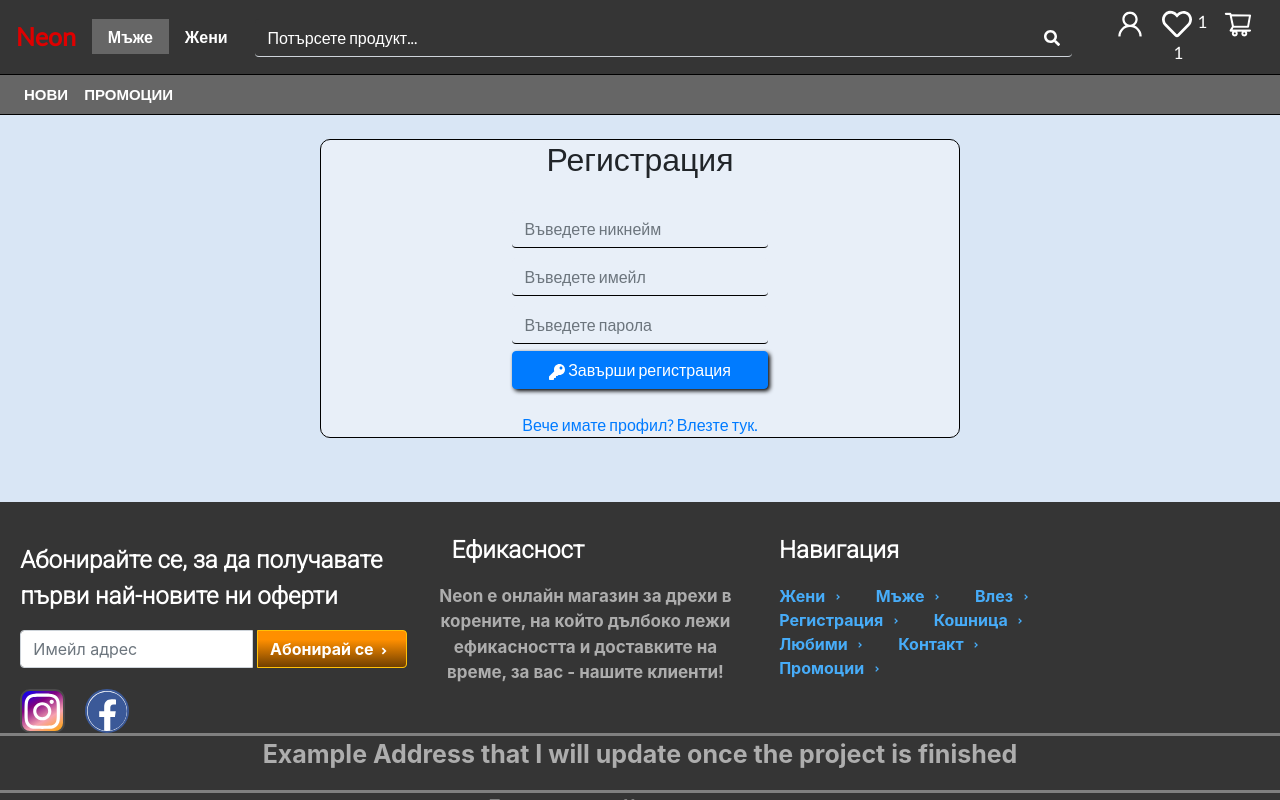
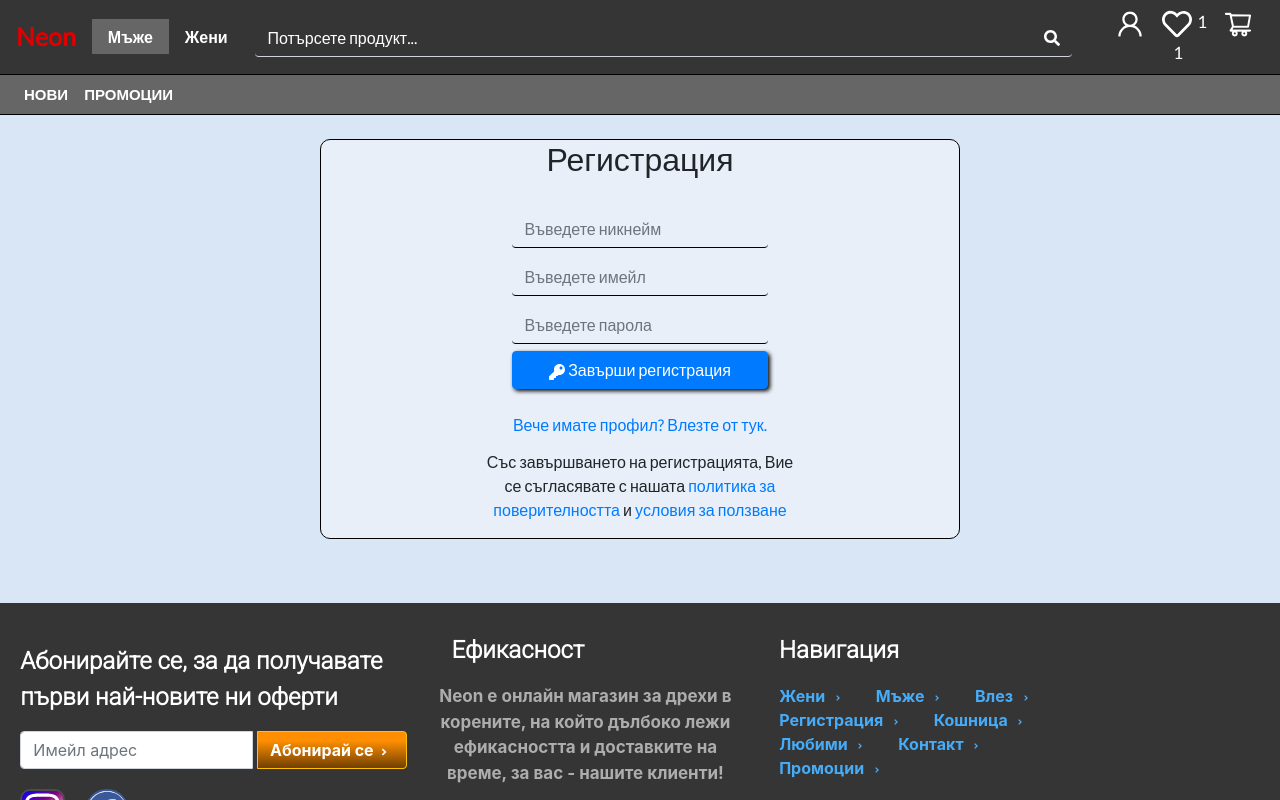
Before and after one commit to MartinYordanov374/WebStore-FullStack-Mockup, a React (Create React App) app: page /Register in a window 1280 px wide. Built offline with nearby package versions, Linux system fonts and the light colour scheme.

Commit message:
Added an agree to terms of use clause  to the register form

```diff
--- a/src/Components/Footer.js
+++ b/src/Components/Footer.js
@@ -65,10 +65,10 @@ export default function Footer() {
             </div>
             <div className='privacyDetails'>
                 <div className='privacyPolicy'>
-                    <p><a href='/privacyPolicy' className='privacyPolicyLink'><strong>Поверителност</strong></a></p>
+                    <p><a href='/privacyPolicy' className='privacyPolicyLink'><strong>Политика за поверителността</strong></a></p>
                 </div>
                 <div className='termsOfUse'>
-                    <p ><a href='/privacyPolicy' className='termsOfUseLink'><strong>Условия за ползване</strong></a></p>
+                    <p ><a href='/termsOfUse' className='termsOfUseLink'><strong>Условия за ползване</strong></a></p>
                 </div>
             </div>
         </div>
--- a/src/Components/Register.js
+++ b/src/Components/Register.js
@@ -96,10 +96,19 @@ export default function Register() {
                 <FormControl className='enterEmail' onChange={(e)=>setEmailReg(e.target.value)} placeholder='Въведете имейл'/>
 
                 <FormControl className='enterPassword'  onChange = {(e)=>setPassReg(e.target.value)} type='password' placeholder='Въведете парола'/>
+
+
+
                 <Button className='submitLoginForm' onClick ={register}><FaKey/> Завърши регистрация </Button>
                 <br></br>
                 <br></br>
-                <a href='/login'>Вече имате профил? Влезте тук.</a>
+                <a href='/login'>Вече имате профил? Влезте от тук.</a>
+
+                <p className='agreementAlert'>
+                    Със завършването на регистрацията, Вие се съгласявате с нашата
+                    <a href='/privacyPolicy'> политика за поверителността</a> и
+                    <a href='/termsOfUse'> условия за ползване</a>
+                </p>
                 </div>
                 }
 
--- a/src/Components/css/login.css
+++ b/src/Components/css/login.css
@@ -77,4 +77,11 @@
 .loginFormWrapper {
   background-color: #d9e6f5;
 }
+
+.agreementAlert {
+  width: 50%;
+  margin-left: 25%;
+  font-family: 'Lato', sans-serif;
+  margin-top: 2%;
+}
 /*# sourceMappingURL=login.css.map */
--- a/src/Components/css/login.scss
+++ b/src/Components/css/login.scss
@@ -78,3 +78,9 @@ $backgroundColorForm:  #F2EDD7FF;
 .loginFormWrapper{
     background-color:#d9e6f5;
 }
+.agreementAlert{
+    width: 50%;
+    margin-left: 25%;
+    font-family: 'Lato', sans-serif;
+    margin-top: 2%;
+}
```
Also changed, not shown: 1 other file (tests, documents, lock files or other folders).
